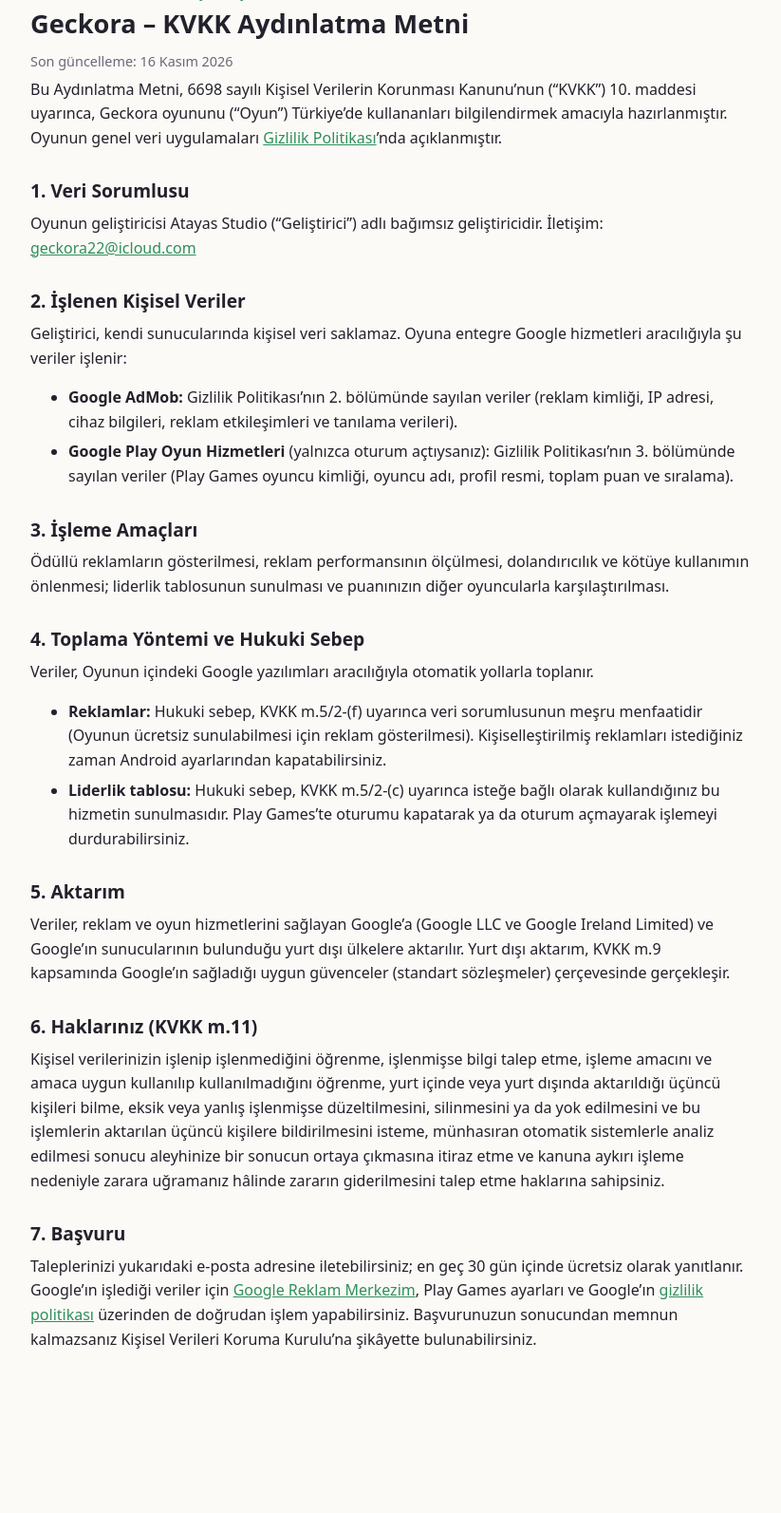
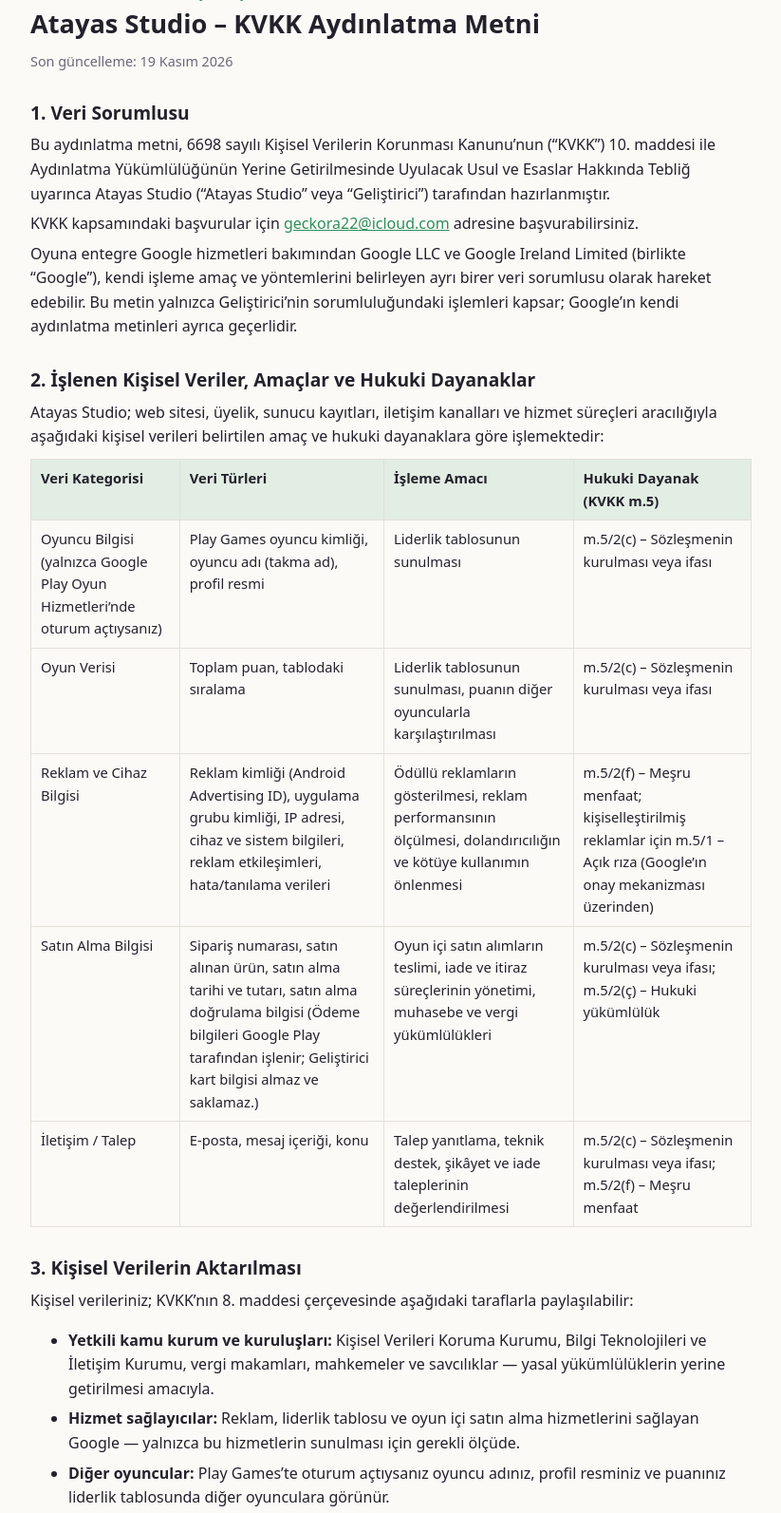
Before and after one commit to yasars-boop/geckora-privacy, a plain HTML site: page kvkk.html in a window 1280 px wide. Shown: the part 52-1645 px from the top of the page at 95% size, without its empty margins (228-1051 px from the left). Before the commit the page ends 1545 px from the top, so only its background shows below. Drawn offline with Linux system fonts and the light colour scheme.

Commit message:
KVKK aydınlatma metni: Atayas Studio avukat metni (19.11.2026), veri tablosu, saklama süreleri, haklar ve başvuru
Co-Authored-By: Claude Opus 5.5 <noreply@anthropic.com>

```diff
--- a/kvkk.html
+++ b/kvkk.html
@@ -3,7 +3,7 @@
 <head>
 <meta charset="utf-8">
 <meta name="viewport" content="width=device-width, initial-scale=1">
-<title>Geckora – KVKK Aydınlatma Metni</title>
+<title>Atayas Studio – KVKK Aydınlatma Metni</title>
 <style>
   :root { --bg: #fbfaf7; --fg: #23212b; --muted: #6b6878; --accent: #2f8f5b; --line: #e3e0d8; }
   @media (prefers-color-scheme: dark) {
@@ -17,6 +17,10 @@
   p, li { margin: 6px 0; }
   .meta { color: var(--muted); font-size: .9rem; }
   nav a, a { color: var(--accent); }
+  .tbl { overflow-x: auto; margin: 10px 0; }
+  table { border-collapse: collapse; width: 100%; min-width: 560px; font-size: .92rem; }
+  th, td { border: 1px solid var(--line); padding: 8px 10px; text-align: left; vertical-align: top; }
+  th { background: color-mix(in srgb, var(--accent) 12%, transparent); }
 </style>
 </head>
 <body>
@@ -24,64 +28,110 @@
 
 <nav class="meta"><a href="./">← Gizlilik Politikası / Privacy Policy</a></nav>
 
-<h1>Geckora – KVKK Aydınlatma Metni</h1>
-<p class="meta">Son güncelleme: 16 Kasım 2026</p>
-
-<p>Bu Aydınlatma Metni, 6698 sayılı Kişisel Verilerin Korunması Kanunu’nun (“KVKK”) 10. maddesi
-uyarınca, Geckora oyununu (“Oyun”) Türkiye’de kullananları bilgilendirmek amacıyla hazırlanmıştır.
-Oyunun genel veri uygulamaları <a href="./">Gizlilik Politikası</a>’nda açıklanmıştır.</p>
+<h1>Atayas Studio – KVKK Aydınlatma Metni</h1>
+<p class="meta">Son güncelleme: 19 Kasım 2026</p>
 
 <h2>1. Veri Sorumlusu</h2>
-<p>Oyunun geliştiricisi Atayas Studio (“Geliştirici”) adlı bağımsız geliştiricidir.
-İletişim: <a href="mailto:geckora22@icloud.com">geckora22@icloud.com</a></p>
+<p>Bu aydınlatma metni, 6698 sayılı Kişisel Verilerin Korunması Kanunu’nun (“KVKK”) 10. maddesi ile
+Aydınlatma Yükümlülüğünün Yerine Getirilmesinde Uyulacak Usul ve Esaslar Hakkında Tebliğ uyarınca
+Atayas Studio (“Atayas Studio” veya “Geliştirici”) tarafından hazırlanmıştır.</p>
+<p>KVKK kapsamındaki başvurular için <a href="mailto:geckora22@icloud.com">geckora22@icloud.com</a> adresine başvurabilirsiniz.</p>
+<p>Oyuna entegre Google hizmetleri bakımından Google LLC ve Google Ireland Limited (birlikte “Google”),
+kendi işleme amaç ve yöntemlerini belirleyen ayrı birer veri sorumlusu olarak hareket edebilir. Bu
+metin yalnızca Geliştirici’nin sorumluluğundaki işlemleri kapsar; Google’ın kendi aydınlatma metinleri
+ayrıca geçerlidir.</p>
 
-<h2>2. İşlenen Kişisel Veriler</h2>
-<p>Geliştirici, kendi sunucularında kişisel veri saklamaz. Oyuna entegre Google hizmetleri
-aracılığıyla şu veriler işlenir:</p>
+<h2>2. İşlenen Kişisel Veriler, Amaçlar ve Hukuki Dayanaklar</h2>
+<p>Atayas Studio; web sitesi, üyelik, sunucu kayıtları, iletişim kanalları ve hizmet süreçleri
+aracılığıyla aşağıdaki kişisel verileri belirtilen amaç ve hukuki dayanaklara göre işlemektedir:</p>
+<div class="tbl"><table>
+  <thead><tr><th>Veri Kategorisi</th><th>Veri Türleri</th><th>İşleme Amacı</th><th>Hukuki Dayanak (KVKK m.5)</th></tr></thead>
+  <tbody>
+    <tr><td>Oyuncu Bilgisi (yalnızca Google Play Oyun Hizmetleri’nde oturum açtıysanız)</td><td>Play Games oyuncu kimliği, oyuncu adı (takma ad), profil resmi</td><td>Liderlik tablosunun sunulması</td><td>m.5/2(c) – Sözleşmenin kurulması veya ifası</td></tr>
+    <tr><td>Oyun Verisi</td><td>Toplam puan, tablodaki sıralama</td><td>Liderlik tablosunun sunulması, puanın diğer oyuncularla karşılaştırılması</td><td>m.5/2(c) – Sözleşmenin kurulması veya ifası</td></tr>
+    <tr><td>Reklam ve Cihaz Bilgisi</td><td>Reklam kimliği (Android Advertising ID), uygulama grubu kimliği, IP adresi, cihaz ve sistem bilgileri, reklam etkileşimleri, hata/tanılama verileri</td><td>Ödüllü reklamların gösterilmesi, reklam performansının ölçülmesi, dolandırıcılığın ve kötüye kullanımın önlenmesi</td><td>m.5/2(f) – Meşru menfaat; kişiselleştirilmiş reklamlar için m.5/1 – Açık rıza (Google’ın onay mekanizması üzerinden)</td></tr>
+    <tr><td>Satın Alma Bilgisi</td><td>Sipariş numarası, satın alınan ürün, satın alma tarihi ve tutarı, satın alma doğrulama bilgisi (Ödeme bilgileri Google Play tarafından işlenir; Geliştirici kart bilgisi almaz ve saklamaz.)</td><td>Oyun içi satın alımların teslimi, iade ve itiraz süreçlerinin yönetimi, muhasebe ve vergi yükümlülükleri</td><td>m.5/2(c) – Sözleşmenin kurulması veya ifası; m.5/2(ç) – Hukuki yükümlülük</td></tr>
+    <tr><td>İletişim / Talep</td><td>E-posta, mesaj içeriği, konu</td><td>Talep yanıtlama, teknik destek, şikâyet ve iade taleplerinin değerlendirilmesi</td><td>m.5/2(c) – Sözleşmenin kurulması veya ifası; m.5/2(f) – Meşru menfaat</td></tr>
+  </tbody>
+</table></div>
+
+<h2>3. Kişisel Verilerin Aktarılması</h2>
+<p>Kişisel verileriniz; KVKK’nın 8. maddesi çerçevesinde aşağıdaki taraflarla paylaşılabilir:</p>
 <ul>
-  <li><strong>Google AdMob:</strong> Gizlilik Politikası’nın 2. bölümünde sayılan veriler (reklam
-      kimliği, IP adresi, cihaz bilgileri, reklam etkileşimleri ve tanılama verileri).</li>
-  <li><strong>Google Play Oyun Hizmetleri</strong> (yalnızca oturum açtıysanız): Gizlilik
-      Politikası’nın 3. bölümünde sayılan veriler (Play Games oyuncu kimliği, oyuncu adı, profil
-      resmi, toplam puan ve sıralama).</li>
+  <li><strong>Yetkili kamu kurum ve kuruluşları:</strong> Kişisel Verileri Koruma Kurumu, Bilgi
+      Teknolojileri ve İletişim Kurumu, vergi makamları, mahkemeler ve savcılıklar — yasal
+      yükümlülüklerin yerine getirilmesi amacıyla.</li>
+  <li><strong>Hizmet sağlayıcılar:</strong> Reklam, liderlik tablosu ve oyun içi satın alma
+      hizmetlerini sağlayan Google — yalnızca bu hizmetlerin sunulması için gerekli ölçüde.</li>
+  <li><strong>Diğer oyuncular:</strong> Play Games’te oturum açtıysanız oyuncu adınız, profil resminiz
+      ve puanınız liderlik tablosunda diğer oyunculara görünür.</li>
+</ul>
+<p>Yurt dışındaki hizmet sağlayıcılara yapılan kişisel veri aktarımlarında, KVKK’nın 9. maddesinin 4.
+fıkrasının (c) bendi kapsamında Kişisel Verileri Koruma Kurulu tarafından yayımlanan standart
+sözleşmeler uygun güvence olarak kullanılmaktadır. Aktarımlar, ilgili veri işleme şartları ile aktarım
+yapılan ülkede hakların kullanılabilmesi ve etkili kanun yollarına başvurulabilmesi koşulları
+çerçevesinde gerçekleştirilir. Geliştirici, Google’ın işlediği reklam ve liderlik tablosu verilerini
+kendi sunucularında saklamaz. Profil görünürlüğünüzü ve Play Games hesabınızı Play Games ayarlarından
+yönetebilir, Play Games verilerinizi de buradan silebilirsiniz. Reklam verileriniz için <a href="https://myadcenter.google.com/">Google Reklam Merkezim</a>’i
+kullanabilirsiniz. Ayrıntılar için:
+<a href="https://policies.google.com/privacy">Google Gizlilik Politikası</a>.</p>
+
+<h2>4. Kişisel Verilerin Saklanma Süresi</h2>
+<p>Kişisel verileriniz; işleme amacının sona ermesi ya da ilgili mevzuatta öngörülen azami sürenin
+dolması halinde, KVKK’nın 7. maddesi ve Kişisel Verilerin Silinmesi, Yok Edilmesi veya Anonim Hale
+Getirilmesi Hakkında Yönetmelik uyarınca imha edilmektedir. Başlıca saklama süreleri şöyledir:</p>
+<ul>
+  <li><strong>Oyun ilerlemesi ve ayarlar:</strong> yalnızca cihazınızda saklanır; Oyunu
+      kaldırdığınızda veya uygulama verilerini temizlediğinizde silinir.</li>
+  <li><strong>Google tarafından işlenen reklam ve liderlik tablosu verileri:</strong> Google’ın kendi
+      politikalarına tabidir.</li>
+  <li><strong>Sözleşmesel veriler:</strong> sözleşme sona ermesinden itibaren 10 yıl (6098 sayılı TBK
+      m.146 genel zamanaşımı).</li>
+  <li><strong>İletişim formu ve talep kayıtları:</strong> işlem tarihinden itibaren 3 yıl.</li>
+  <li><strong>Muhasebe ve fatura verileri:</strong> 213 sayılı VUK m.253 gereği 5 yıl.</li>
 </ul>
 
-<h2>3. İşleme Amaçları</h2>
-<p>Ödüllü reklamların gösterilmesi, reklam performansının ölçülmesi, dolandırıcılık ve kötüye
-kullanımın önlenmesi; liderlik tablosunun sunulması ve puanınızın diğer oyuncularla
-karşılaştırılması.</p>
+<h2>5. Kişisel Veri Toplamanın Yöntemi ve Hukuki Sebebi</h2>
+<p>Kişisel verileriniz; Oyun içindeki Google yazılımları (AdMob, Play Oyun Hizmetleri, Google Play
+faturalandırma) aracılığıyla tamamen veya kısmen otomatik yollarla, elektronik ortamda; ayrıca e-posta
+yoluyla gönderdiğiniz destek talepleri aracılığıyla toplanmaktadır. Toplama; KVKK m.5/2 kapsamındaki
+hukuki işleme sebepleri ile — kişiselleştirilmiş reklamlar söz konusu olduğunda — m.5/1 kapsamındaki
+açık rıza esas alınarak gerçekleştirilmektedir. Açık rızanızı dilediğiniz zaman Android ayarlarından
+(Ayarlar → Google → Reklamlar) kişiselleştirilmiş reklamları kapatarak geri alabilirsiniz. Play
+Games’te oturum açmayarak veya oturumu kapatarak liderlik tablosuna ilişkin işlemeyi
+durdurabilirsiniz.</p>
 
-<h2>4. Toplama Yöntemi ve Hukuki Sebep</h2>
-<p>Veriler, Oyunun içindeki Google yazılımları aracılığıyla otomatik yollarla toplanır.</p>
-<ul>
-  <li><strong>Reklamlar:</strong> Hukuki sebep, KVKK m.5/2-(f) uyarınca veri sorumlusunun meşru
-      menfaatidir (Oyunun ücretsiz sunulabilmesi için reklam gösterilmesi). Kişiselleştirilmiş
-      reklamları istediğiniz zaman Android ayarlarından kapatabilirsiniz.</li>
-  <li><strong>Liderlik tablosu:</strong> Hukuki sebep, KVKK m.5/2-(c) uyarınca isteğe bağlı olarak
-      kullandığınız bu hizmetin sunulmasıdır. Play Games’te oturumu kapatarak ya da oturum açmayarak
-      işlemeyi durdurabilirsiniz.</li>
-</ul>
-
-<h2>5. Aktarım</h2>
-<p>Veriler, reklam ve oyun hizmetlerini sağlayan Google’a (Google LLC ve Google Ireland Limited) ve
-Google’ın sunucularının bulunduğu yurt dışı ülkelere aktarılır. Yurt dışı aktarım, KVKK m.9
-kapsamında Google’ın sağladığı uygun güvenceler (standart sözleşmeler) çerçevesinde gerçekleşir.</p>
-
-<h2>6. Haklarınız (KVKK m.11)</h2>
-<p>Kişisel verilerinizin işlenip işlenmediğini öğrenme, işlenmişse bilgi talep etme, işleme amacını
-ve amaca uygun kullanılıp kullanılmadığını öğrenme, yurt içinde veya yurt dışında aktarıldığı üçüncü
-kişileri bilme, eksik veya yanlış işlenmişse düzeltilmesini, silinmesini ya da yok edilmesini ve bu
-işlemlerin aktarılan üçüncü kişilere bildirilmesini isteme, münhasıran otomatik sistemlerle analiz
-edilmesi sonucu aleyhinize bir sonucun ortaya çıkmasına itiraz etme ve kanuna aykırı işleme nedeniyle
-zarara uğramanız hâlinde zararın giderilmesini talep etme haklarına sahipsiniz.</p>
+<h2>6. İlgili Kişinin Hakları</h2>
+<p>KVKK’nın 11. maddesi uyarınca kişisel verilerinize ilişkin aşağıdaki haklara sahipsiniz:</p>
+<ol type="a">
+  <li>Kişisel verilerinizin işlenip işlenmediğini öğrenme,</li>
+  <li>İşlenmişse buna ilişkin bilgi talep etme,</li>
+  <li>İşlenme amacını ve amacına uygun kullanılıp kullanılmadığını öğrenme,</li>
+  <li>Yurt içinde veya yurt dışında aktarıldığı üçüncü kişileri bilme,</li>
+  <li>Eksik veya yanlış işlenmiş olması halinde düzeltilmesini isteme,</li>
+  <li>KVKK m.7’de öngörülen şartlar çerçevesinde silinmesini veya yok edilmesini isteme,</li>
+  <li>(e) ve (f) bentleri kapsamında yapılan işlemlerin aktarıldığı üçüncü kişilere bildirilmesini isteme,</li>
+  <li>Münhasıran otomatik sistemlerle analiz edilmesi nedeniyle aleyhinize bir sonucun ortaya çıkmasına itiraz etme,</li>
+  <li>Kanuna aykırı işleme nedeniyle uğradığınız zararın giderilmesini talep etme.</li>
+</ol>
 
 <h2>7. Başvuru</h2>
-<p>Taleplerinizi yukarıdaki e-posta adresine iletebilirsiniz; en geç 30 gün içinde ücretsiz olarak
-yanıtlanır. Google’ın işlediği veriler için
-<a href="https://myadcenter.google.com/">Google Reklam Merkezim</a>, Play Games ayarları ve Google’ın
+<p>Bu haklarınızı kullanmak için; adınız-soyadınız, kimlik bilginiz, iletişim adresiniz ve talep
+konusunu içeren başvurunuzu aşağıdaki e-posta adresine iletebilirsiniz:</p>
+<p>E-posta: <a href="mailto:geckora22@icloud.com">geckora22@icloud.com</a></p>
+<p>Başvurunuzun, kimliğinizi doğrulamaya elverişli bir yöntemle yapılması gerekir (örneğin güvenli
+elektronik imza, mobil imza veya Geliştirici’ye daha önce bildirdiğiniz e-posta adresi). Google’ın
+işlediği veriler için <a href="https://myadcenter.google.com/">Google Reklam Merkezim</a>, Play Games ayarları ve Google’ın
 <a href="https://policies.google.com/privacy">gizlilik politikası</a> üzerinden de doğrudan işlem
-yapabilirsiniz. Başvurunuzun sonucundan memnun kalmazsanız Kişisel Verileri Koruma Kurulu’na
-şikâyette bulunabilirsiniz.</p>
+yapabilirsiniz.</p>
+<p>Başvurular, kimlik doğrulamasının ardından en geç 30 gün içinde yanıtlanır (KVKK m.13/2).
+Taleplerin karşılanması kural olarak ücretsizdir; ancak işlemin ayrıca bir maliyet gerektirmesi
+halinde Kişisel Verileri Koruma Kurulu tarafından belirlenen tarife uygulanır.</p>
+
+<h2>8. Metnin Güncelliği</h2>
+<p>İşbu aydınlatma metni, yasal değişiklikler veya kişisel veri işleme faaliyetlerindeki güncellemeler
+doğrultusunda revize edilebilir. Yürürlükteki metin her zaman
+<a href="https://yasars-boop.github.io/geckora-privacy/kvkk.html">https://yasars-boop.github.io/geckora-privacy/kvkk.html</a> adresinde yayımlanmaktadır.</p>
 
 </main>
 </body>
```
